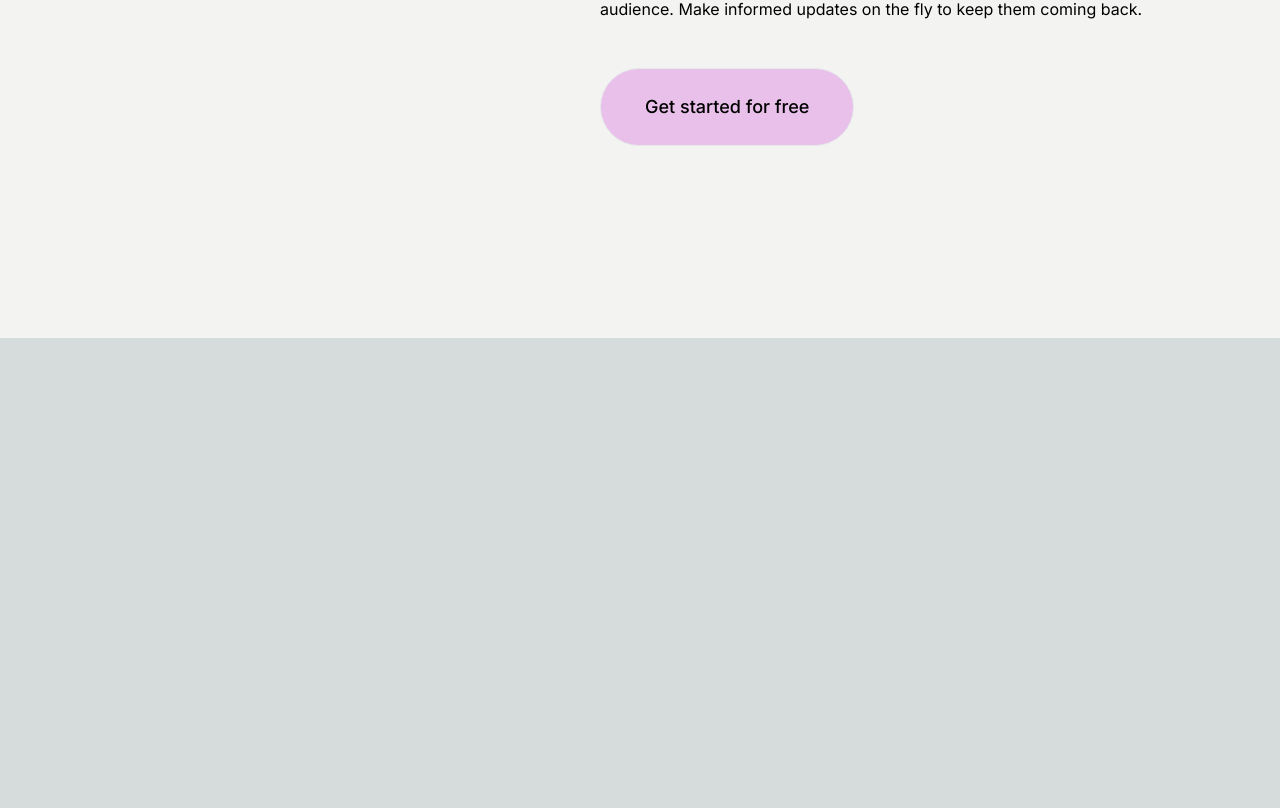
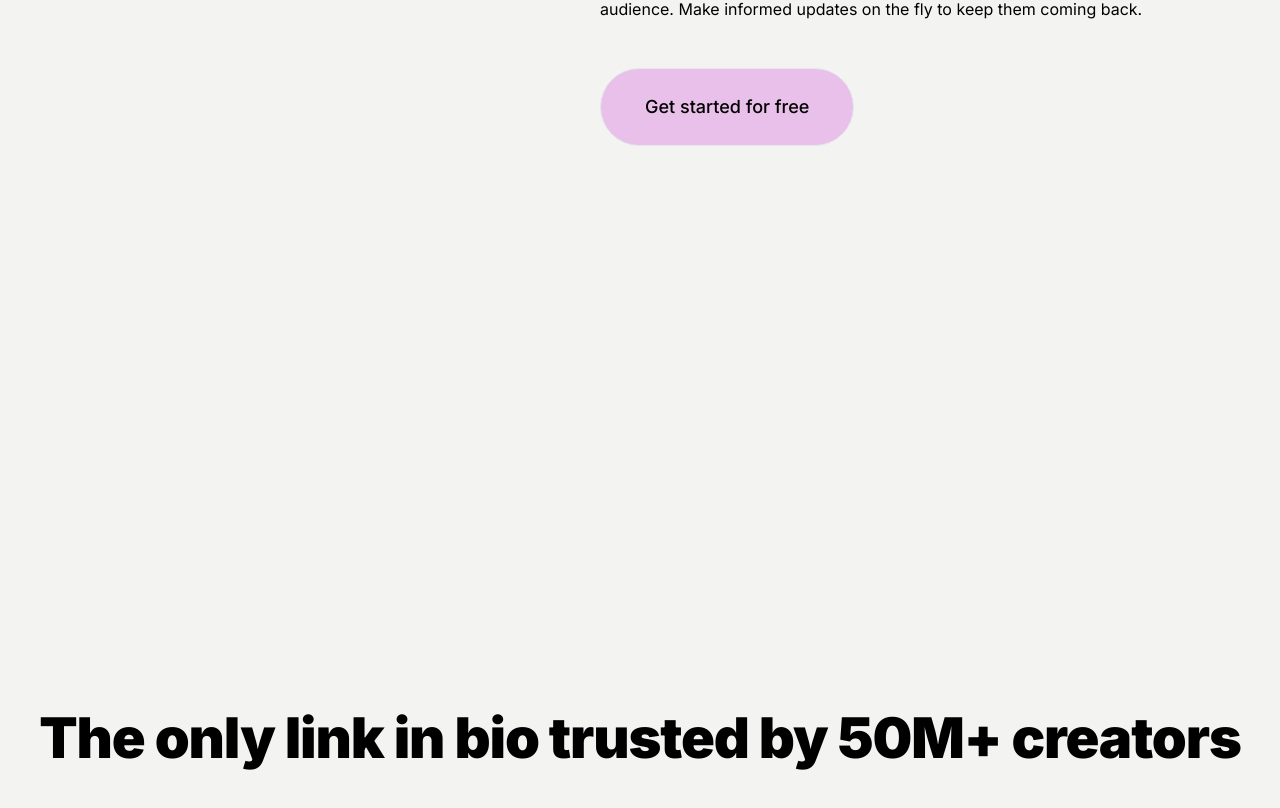
Before and after one commit to nejrapribinja/linktree-clone, a Next.js app: page / in a window 1280 px wide. Shown: the part 2862-3670 px from the top of the page. Before the commit the page ends 3200 px from the top, so only its background shows below. Built offline with nearby package versions, Linux system fonts and the light colour scheme.

Commit message:
slider section

```diff
--- a/components/AnalyzeSection/AnalyzeSection.tsx
+++ b/components/AnalyzeSection/AnalyzeSection.tsx
@@ -1,11 +1,17 @@
 import dynamic from "next/dynamic";
+import Slider from "./Slider";
 const AnalyzeContent = dynamic(() => import("./AnalyzeContent"));
 
 const AnalyzeSection = () => {
   return (
-    <div className="bg-analyzebg min-h-[100vh] flex justify-center items-center " id="home">
-      <AnalyzeContent />
-    </div>
+    <>
+      <div className="bg-analyzebg min-h-[100vh] flex justify-center items-center " id="home">
+        <AnalyzeContent />
+      </div>
+      <div className="bg-analyzebg min-h-[100vh] flex justify-center items-center " id="home">
+        <Slider />
+      </div>
+    </>
   );
 };
 
--- /dev/null
+++ b/components/AnalyzeSection/Slider.tsx
@@ -0,0 +1,13 @@
+import { SLIDER_TITLE } from "@/utils/content";
+
+const Slider = () => {
+  return (
+    <div className="w-screen flex justify-center items-center">
+      <p className="md:text-[56px] text-black tracking-[-0.02em] leading-tight text-[32px] font-[820]">
+        {SLIDER_TITLE}
+      </p>
+    </div>
+  );
+};
+
+export default Slider;
--- a/utils/content.ts
+++ b/utils/content.ts
@@ -101,3 +101,4 @@ export const SHARE_SOCIAL_5 = "/images/shareSection/social-5.svg"
 export const ANALYZE_TEXT = "Analyze your audience and keep your followers engaged"
 export const ANALYZE_DESC = "Track your engagement over time, monitor revenue and learn what’s converting your audience. Make informed updates on the fly to keep them coming back."
 export const ANALYZE_BTN = "Get started for free"
+export const SLIDER_TITLE = "The only link in bio trusted by 50M+ creators"
```
